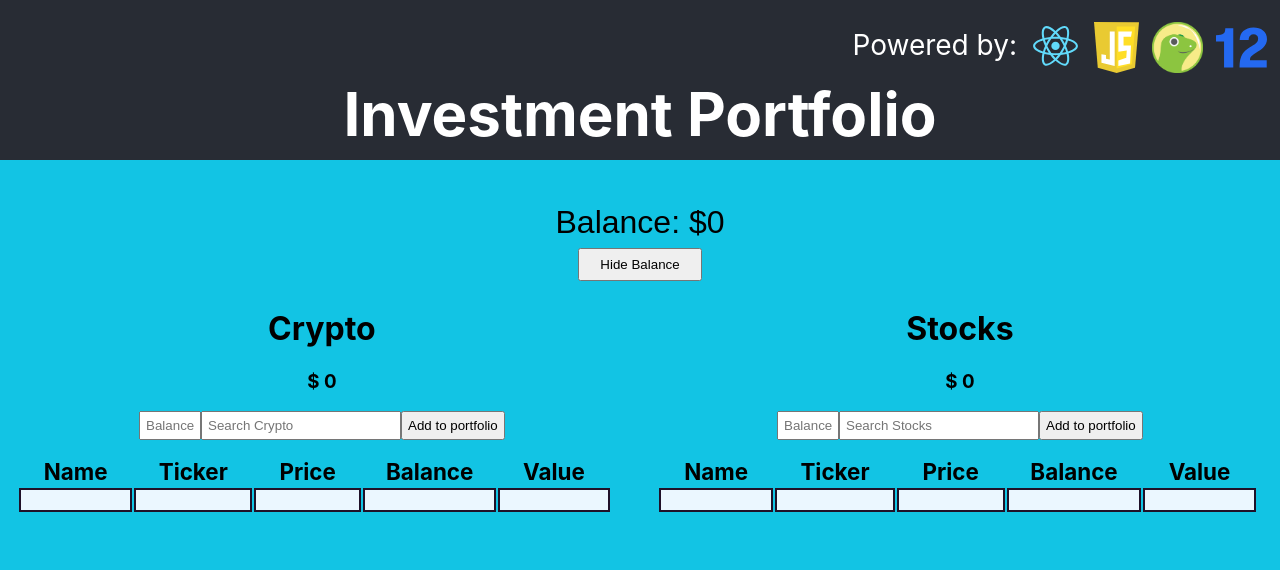
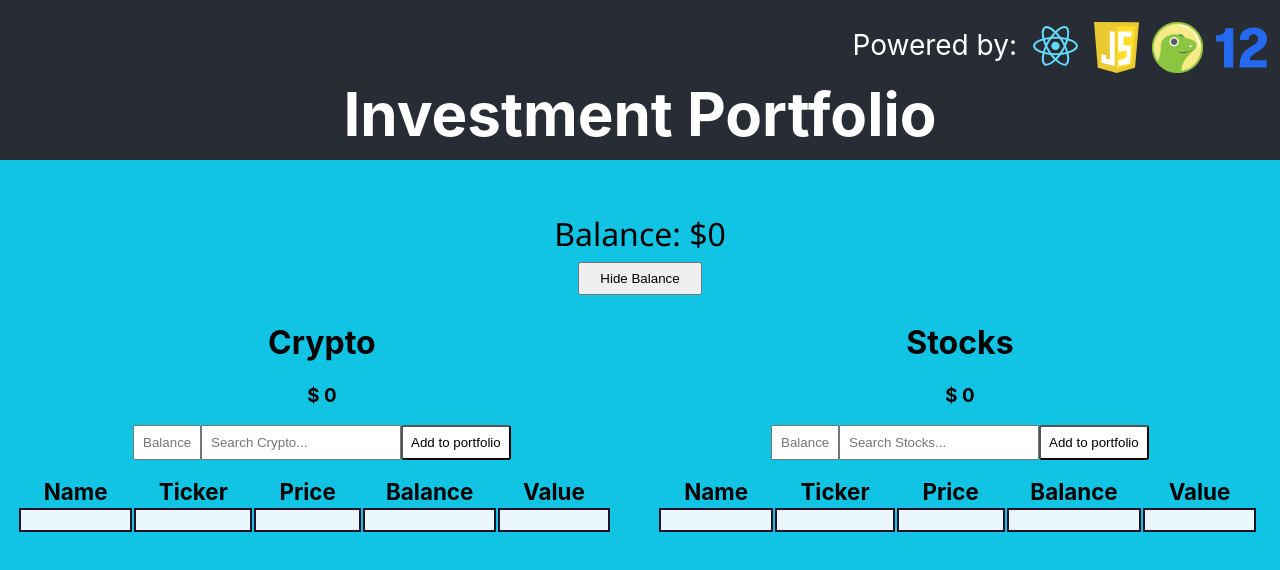
Before and after one commit to HuseynAkh/InvestmentPortfolio, a React (Create React App) app: page / in a window 1280 px wide. Shown: the top 570 px of the page. Built offline with nearby package versions, Linux system fonts and the light colour scheme.

Commit message:
CSS changes

```diff
--- a/src/components/AccountBalance/AccountBalance.jsx
+++ b/src/components/AccountBalance/AccountBalance.jsx
@@ -6,11 +6,12 @@ const Section = styled.section`
   display: flex;
   flex-flow: column;
   align-items: center;
-  margin-top: 20px;
+  margin-top: 28px;
   font-size: 2rem;
   text-align: left;
   padding: 1.5rem 1.5rem 0.3rem;
-  font-family: Arial, Helvetica, sans-serif;
+  font-family: Segoe UI, Helvetica;
+  font-weight: 500;
 `;
 
 const Button = styled.button`
--- a/src/components/CoinList/CoinHeader.jsx
+++ b/src/components/CoinList/CoinHeader.jsx
@@ -11,16 +11,20 @@ const formatPrice = price => parseFloat(Number(price).toFixed(3));
 
 const Input1 = styled.input`
   width: 48px;
-  padding: 5px;
+  padding: 8px;
+  focus: ring-2 rounded-tl rounded-bl;
 `;
 
 const Input2 = styled.input`
   width: 200px;
-  padding: 5px;
+  padding: 8px;
+  focus: ring-2 rounded-tl rounded-bl;
 `;
 
 const Button = styled.button`
-  padding: 5px;
+  padding: 8px;
+  background-color: white;
+  border-radius: 3px;
 `;
 
 export default function CoinHeader(props) {
@@ -68,6 +72,9 @@ export default function CoinHeader(props) {
 
     const handleSearchChange = (e) => {
       setCoinSearch(e.target.value);
+      if(e.key === 'Enter'){
+        handleCoinSearch();
+      };
     }
 
     const handleBalanceChange = (e) => {
@@ -80,6 +87,14 @@ export default function CoinHeader(props) {
       setCoinSearch("");
     }
 
+    const handleEnterSearch = (e) => {
+      if(e.key === 'Enter'){
+        queryPrice(coinSearch);
+        setBalance("");
+        setCoinSearch("");
+      }
+    }
+
 
 
     return (
@@ -89,7 +104,7 @@ export default function CoinHeader(props) {
 
         <div>
           <Input1 type="balance" placeholder="Balance" value={balance} onChange={handleBalanceChange} />
-          <Input2 type="search" placeholder="Search Crypto" value={coinSearch} onChange={handleSearchChange} />
+          <Input2 type="search" placeholder="Search Crypto..." value={coinSearch} onChange={handleSearchChange} onKeyDown={handleEnterSearch} />
           <Button onClick={handleCoinSearch}>Add to portfolio</Button>
         </div>
 
--- a/src/components/StockList/StockHeader.jsx
+++ b/src/components/StockList/StockHeader.jsx
@@ -9,16 +9,20 @@ import styled from 'styled-components';
 
 const Input1 = styled.input`
   width: 48px;
-  padding: 5px;
+  padding: 8px;
+  focus: ring-2 rounded-tl rounded-bl;
 `;
 
 const Input2 = styled.input`
   width: 200px;
-  padding: 5px;
+  padding: 8px;
+  focus: ring-2 rounded-tl rounded-bl;
 `;
 
 const Button = styled.button`
-  padding: 5px;
+  padding: 8px;
+  background-color: white;
+  border-radius: 3px;
 `;
 
 
@@ -83,6 +87,14 @@ export default function StockHeader(props) {
       setStockSearch("");
     }
 
+    const handleEnterSearch = (e) => {
+      if(e.key === 'Enter'){
+        queryPrice(stockSearch);
+        setBalance("");
+        setStockSearch("");
+      }
+    }
+
 
     return (
         <>
@@ -90,7 +102,7 @@ export default function StockHeader(props) {
         <h3>{content}</h3>
         <div>
           <Input1 type="balance" placeholder="Balance" value={balance} onChange={handleBalanceChange} />
-          <Input2 type="search" placeholder="Search Stocks" value={stockSearch} onChange={handleSearchChange} />
+          <Input2 type="search" placeholder="Search Stocks..." value={stockSearch} onChange={handleSearchChange} onKeyDown={handleEnterSearch} />
           <Button onClick={handleStockSearch}>Add to portfolio</Button>
         </div>
 
```
Also changed, not shown: 1 other file (tests, documents, lock files or other folders).
